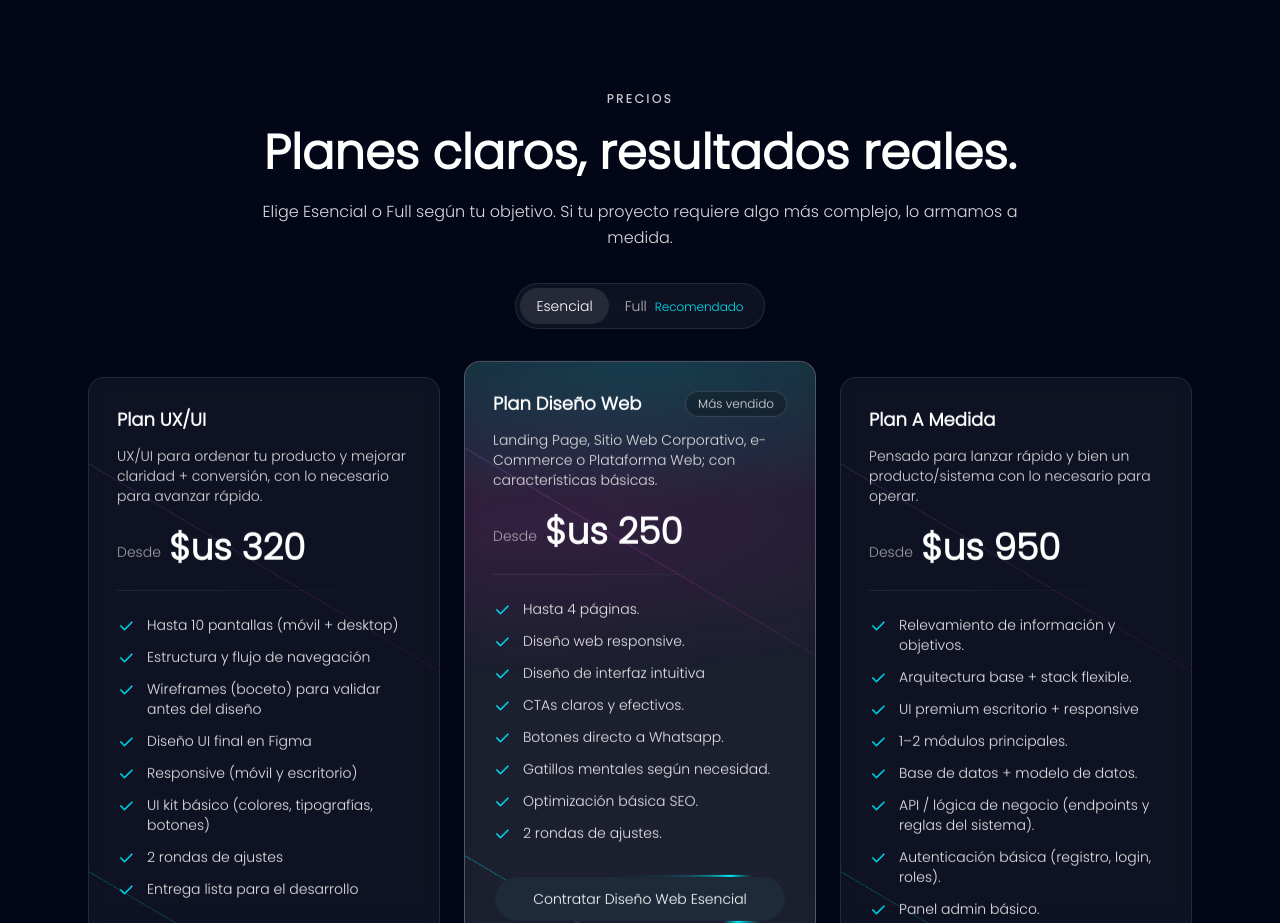
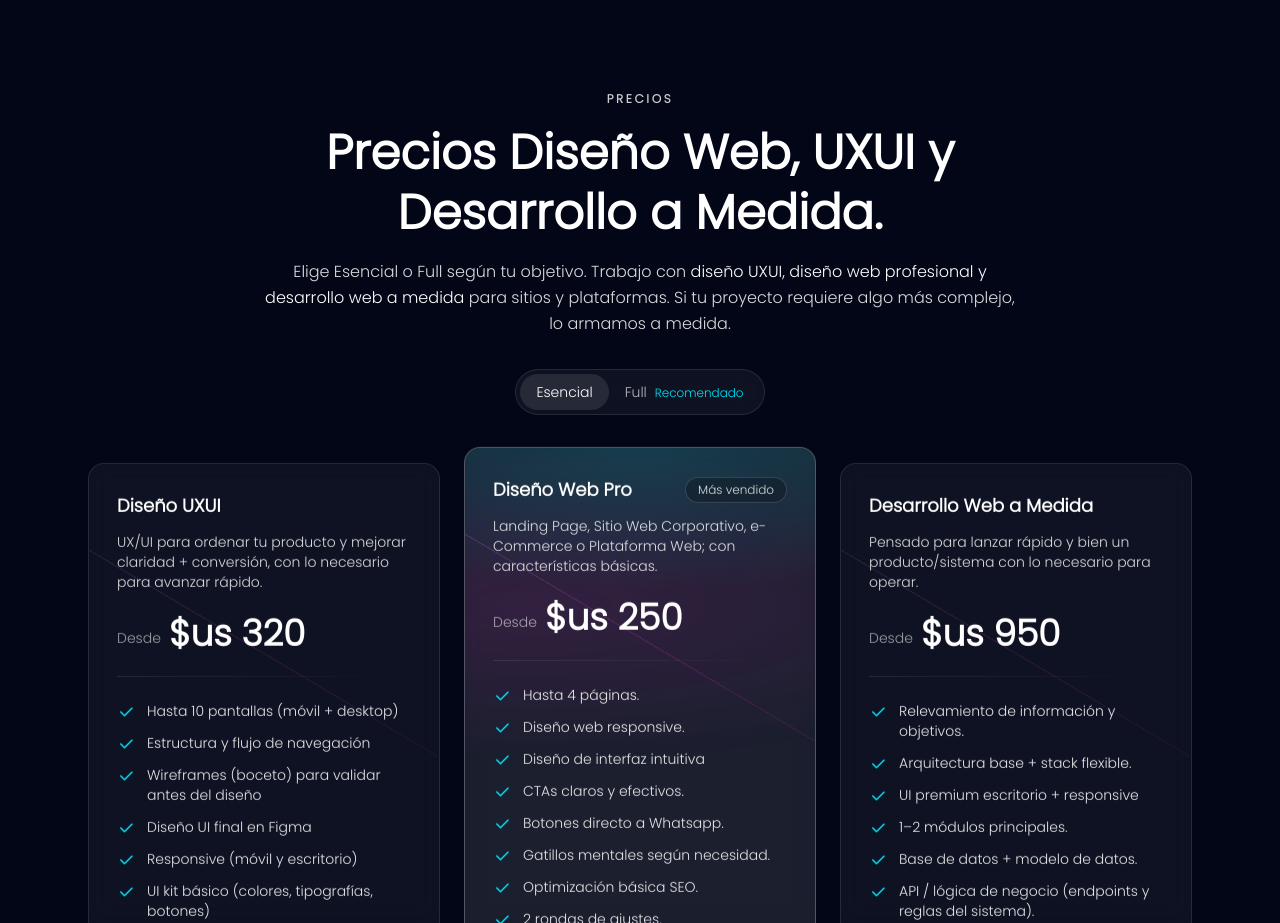
Before and after one commit to javipradaweb/Web-JP, a Next.js app: page / in a window 1280 px wide. Shown: the part 1840-2763 px from the top of the page. Built offline with nearby package versions, Linux system fonts and the light colour scheme.

Commit message:
SEO: pricing heading and plan names

```diff
--- a/src/components/pricing/Pricing.tsx
+++ b/src/components/pricing/Pricing.tsx
@@ -23,7 +23,7 @@ type Plan = {
 
 const PLANS: Plan[] = [
   {
-    name: "Plan UX/UI",
+    name: "Diseño UXUI",
     featured: false,
 
     essential: {
@@ -63,7 +63,7 @@ const PLANS: Plan[] = [
   },
 
   {
-    name: "Plan Diseño Web",
+    name: "Diseño Web Pro",
     badge: "Más vendido",
     featured: true,
 
@@ -104,7 +104,7 @@ const PLANS: Plan[] = [
   },
 
   {
-    name: "Plan A Medida",
+    name: "Desarrollo Web a Medida",
     featured: false,
 
     essential: {
@@ -214,12 +214,16 @@ export default function Pricing() {
           </p>
 
           <h2 className="mt-4 text-3xl sm:text-4xl lg:text-5xl font-bold leading-tight">
-            Planes claros, resultados reales.
+            Precios Diseño Web, UXUI y Desarrollo a Medida.
           </h2>
 
           <p className="mt-4 text-white/85 leading-relaxed">
-            Elige Esencial o Full según tu objetivo. Si tu proyecto requiere algo
-            más complejo, lo armamos a medida.
+            Elige Esencial o Full según tu objetivo. Trabajo con{" "}
+            <span className="text-white font-medium">
+              diseño UXUI, diseño web profesional y desarrollo web a medida
+            </span>{" "}
+            para sitios y plataformas. Si tu proyecto requiere algo más complejo,
+            lo armamos a medida.
           </p>
 
           {/* Toggle: Esencial / Full */}
@@ -263,7 +267,6 @@ export default function Pricing() {
         >
           {PLANS.map((p, idx) => {
             const data = p[tier];
-
             const showBadge = Boolean(p.badge);
 
             return (
```
